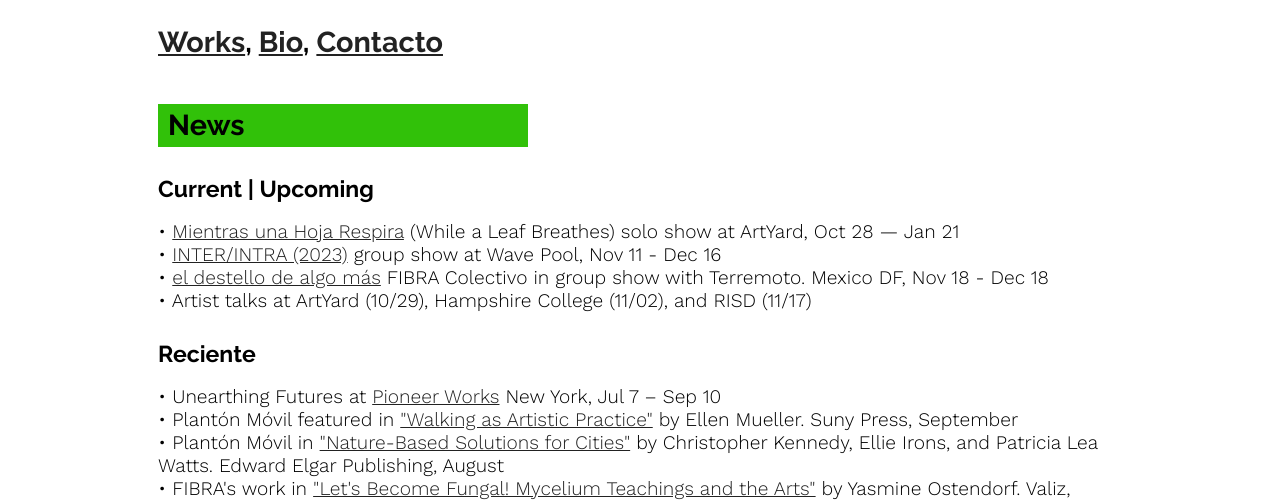
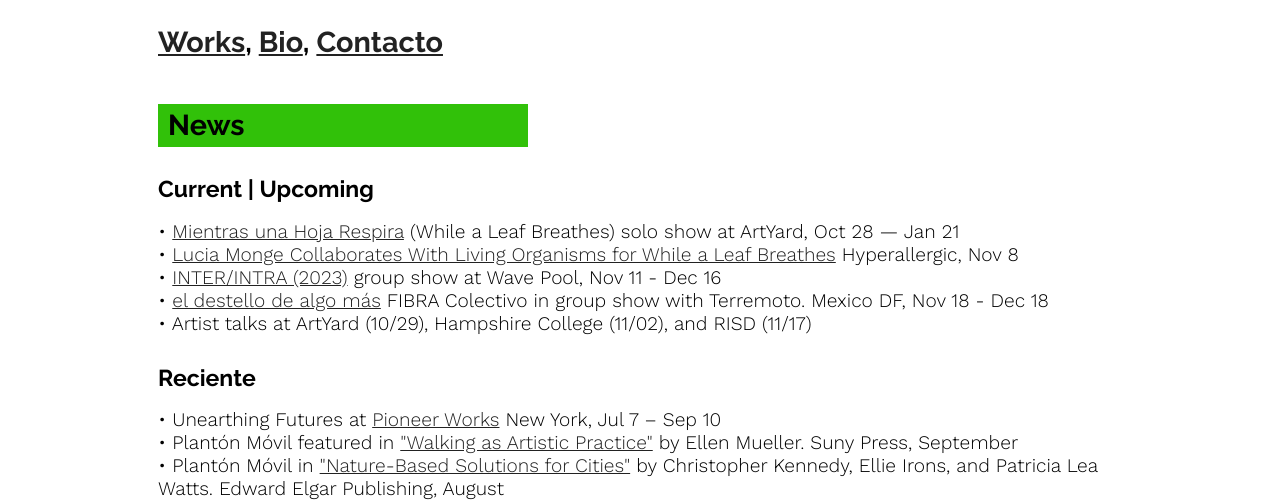
Before and after one commit to luciamonge/luciamonge.github.io, a plain HTML site: page index.html in a window 1280 px wide. Shown: the part 278-781 px from the top of the page. Drawn offline with nearby package versions, Linux system fonts and the light colour scheme.

Commit message:
Add files via upload

```diff
--- a/index.html
+++ b/index.html
@@ -64,6 +64,7 @@
 <h2>News</h2>
 <h4>Current | Upcoming</h4>
 <p>• <a href="https://artyard.org/exhibitions/lucia-monge-mientras-una-hoja-respira-while-a-leaf-breathes/" target="_blank"> Mientras una Hoja Respira</a> (While a Leaf Breathes) solo show at ArtYard, Oct 28 — Jan 21<br />
+• <a href="https://hyperallergic.com/854640/lucia-monge-while-a-leaf-breathes-mientras-una-hoja-respira-artyard/" target="_blank"> Lucia Monge Collaborates With Living Organisms for While a Leaf Breathes</a> Hyperallergic, Nov 8<br />
 • <a href="https://www.wavepoolgallery.org/interintra-2023" target="_blank"> INTER/INTRA (2023)</a> group show at Wave Pool, Nov 11 - Dec 16<br />
 • <a href="https://terremoto.mx/postal/el-destello-de-algo-mas/" target="_blank"> el destello de algo más</a> FIBRA Colectivo in group show with Terremoto. Mexico DF, Nov 18 - Dec 18 <br />
 • Artist talks at ArtYard (10/29), Hampshire College (11/02), and RISD (11/17)  </p>
```
Also changed, not shown: 1 other file.
